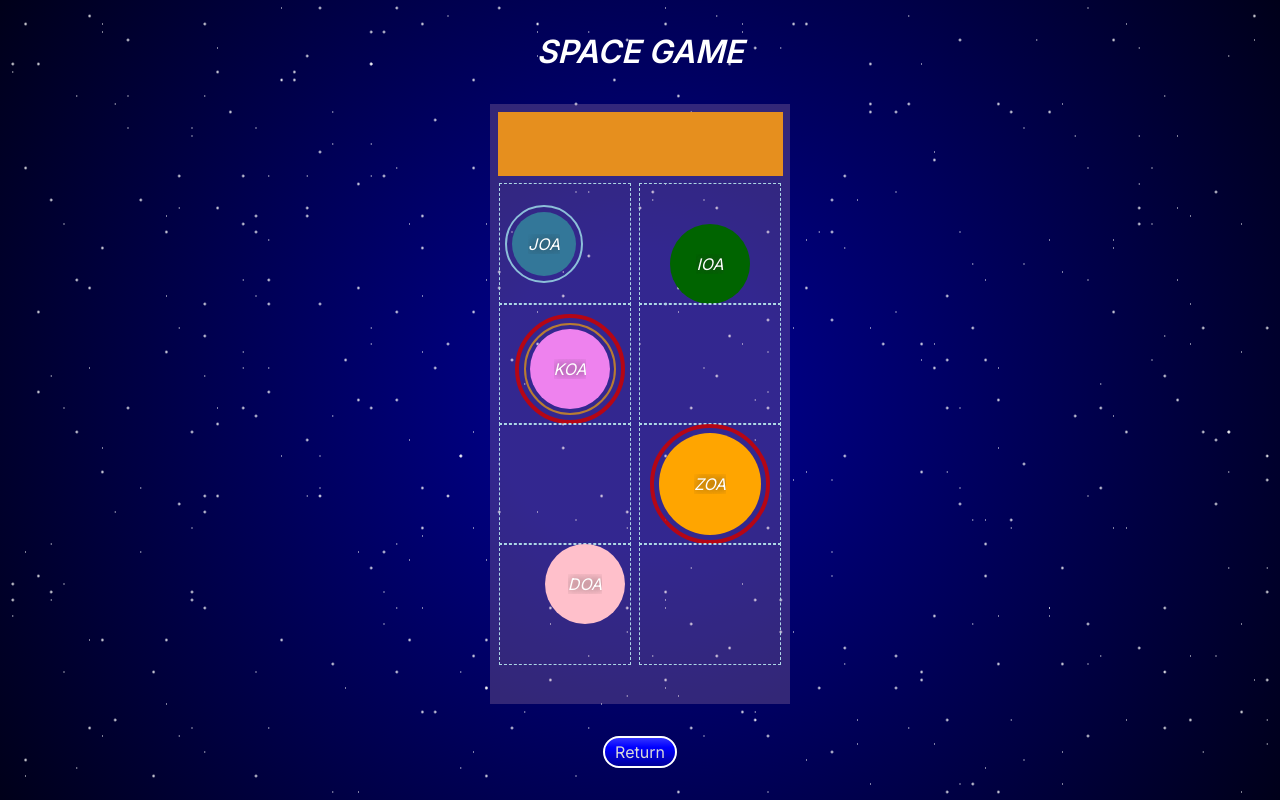
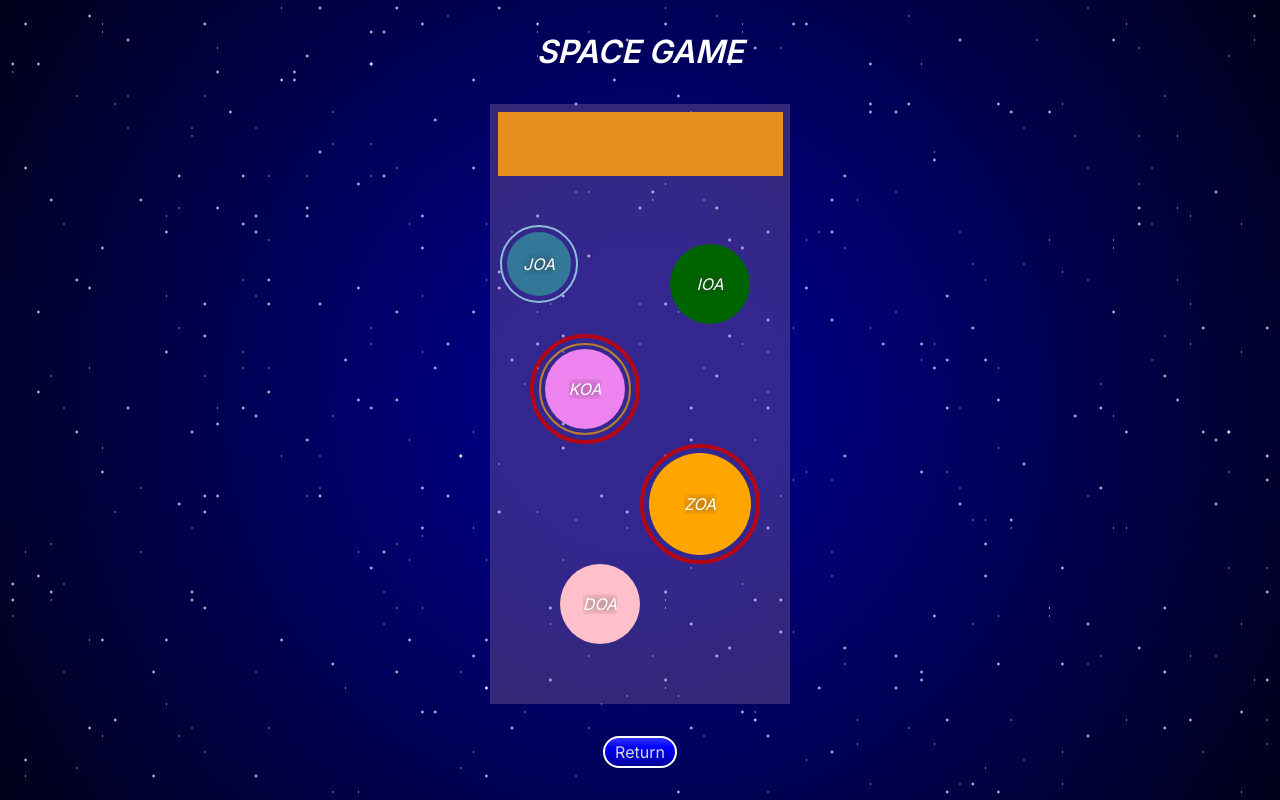
Before and after one commit to franco-ortega/space-game, a Next.js app: page /game in a window 1280 px wide. Built offline with nearby package versions, Linux system fonts and the light colour scheme.

Commit message:
restructure zones so their inner boundaries touch

```diff
--- a/app/components/orbit/Orbit.module.css
+++ b/app/components/orbit/Orbit.module.css
@@ -1,5 +1,6 @@
 .Orbit {
-	height: 100%;
+	max-height: 100%;
+	width: 100%;
 	aspect-ratio: 1 / 1;
 
 	margin-inline: auto;
--- a/app/components/zones/Zone.module.css
+++ b/app/components/zones/Zone.module.css
@@ -1,4 +1,4 @@
 .Zone {
-	outline: dashed lightblue 1px;
 	overflow: hidden;
+	/* outline: dashed lightblue 1px; */
 }
--- a/app/data/zones.json
+++ b/app/data/zones.json
@@ -1,28 +1,34 @@
 {
 	"zone1": {
-		"column": "2 / 15",
-		"row": "5 / 11"
+		"column": "2 / 16",
+		"row": "6 / 12"
 	},
 	"zone2": {
 		"column": "16 / 30",
-		"row": "5 / 11"
+		"row": "6 / 12"
 	},
 	"zone3": {
-		"column": "2 / 15",
-		"row": "11 / 17"
+		"column": "2 / 16",
+		"row": "12 / 18"
 	},
-	"zone4": { "column": "16 / 30", "row": "11 / 17" },
-	"zone5": { "column": "2 / 15", "row": "17 / 23" },
+	"zone4": {
+		"column": "16 / 30",
+		"row": "12 / 18"
+	},
+	"zone5": {
+		"column": "2 / 16",
+		"row": "18 / 24"
+	},
 	"zone6": {
 		"column": "16 / 30",
-		"row": "17 / 23"
+		"row": "18 / 24"
 	},
 	"zone7": {
-		"column": "2 / 15",
-		"row": "23 / 29"
+		"column": "2 / 16",
+		"row": "24 / 30"
 	},
 	"zone8": {
 		"column": "16 / 30",
-		"row": "23 / 29"
+		"row": "24 / 30"
 	}
 }
```
Also changed, not shown: app/components/game/GameBoard.module.css (+8 -0 lines).
